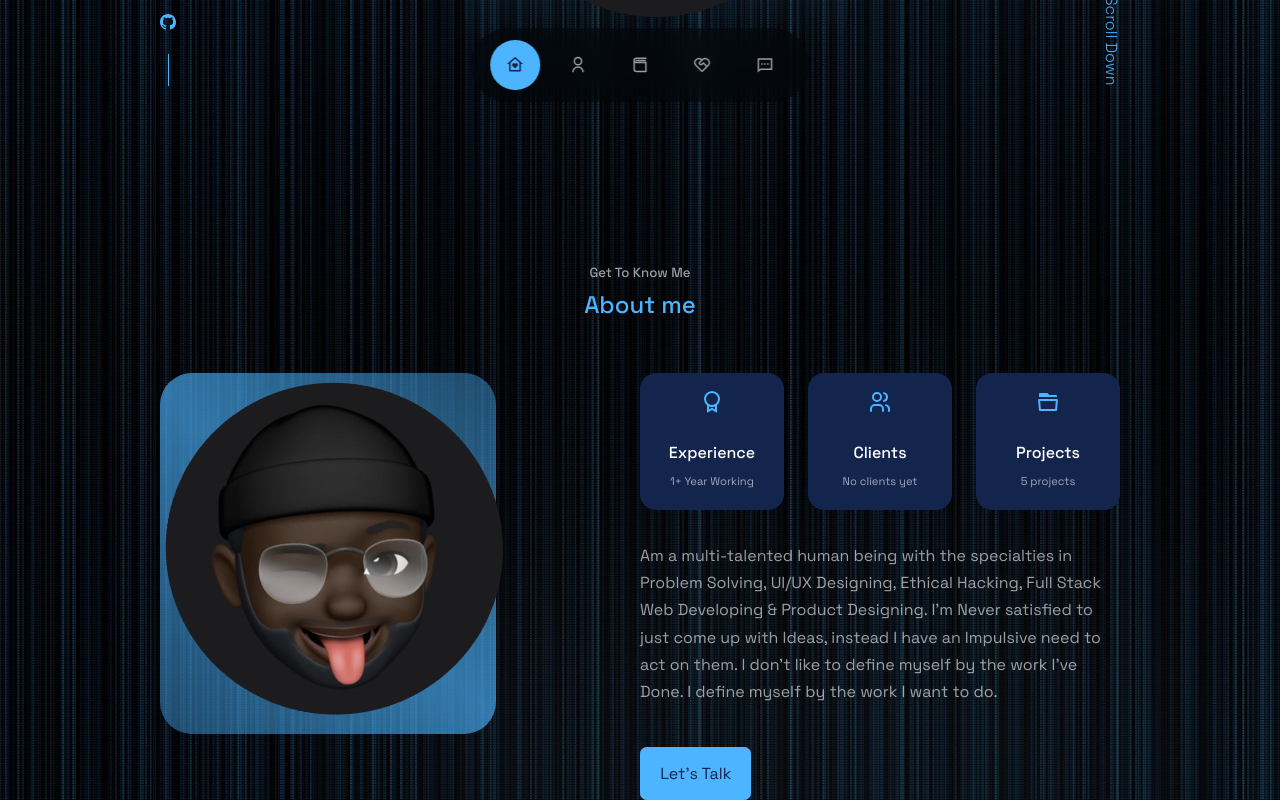
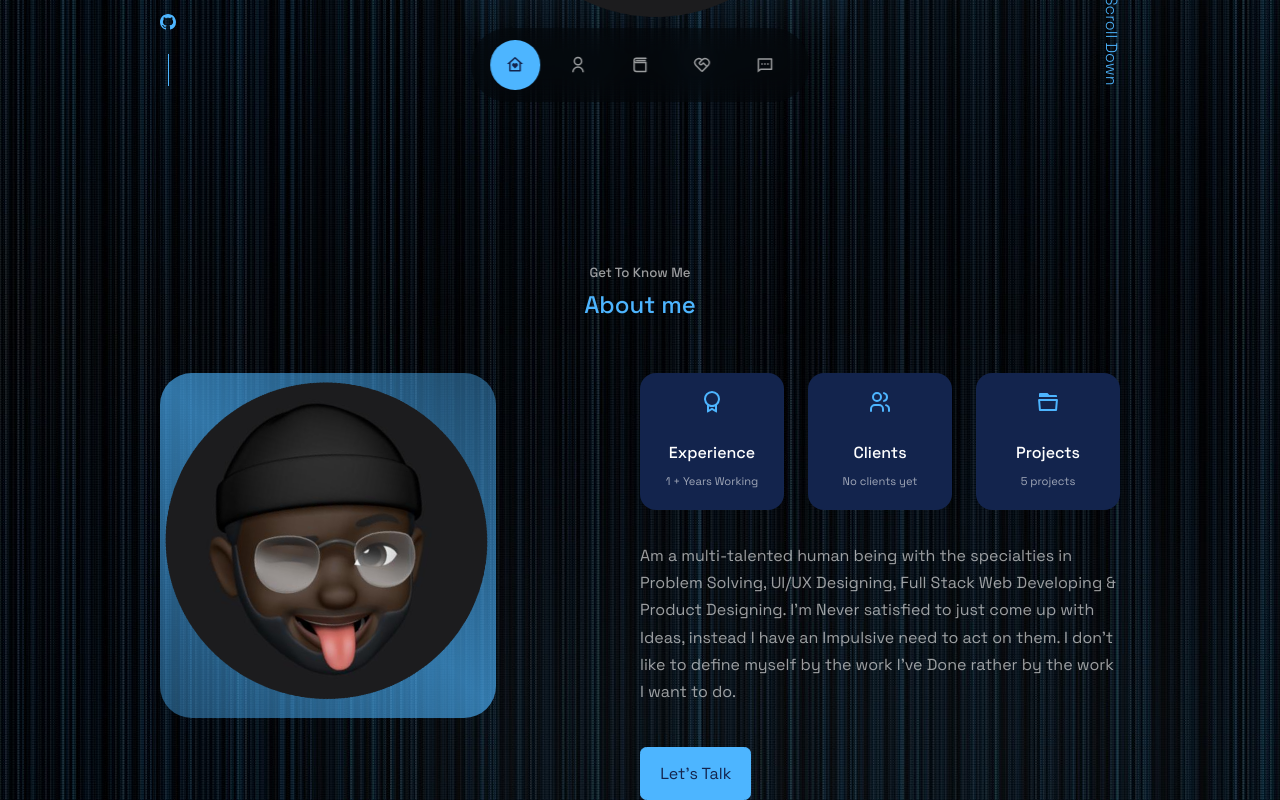
Before and after one commit to Felix-Barosio/Portfolio, a React (Create React App) app: page / in a window 1280 px wide. Shown: the part 666-1466 px from the top of the page. Built offline with nearby package versions, Linux system fonts and the light colour scheme.

Commit message:
Updated details

```diff
--- a/src/components/About/About.css
+++ b/src/components/About/About.css
@@ -24,8 +24,8 @@
   overflow: hidden;
   transform: rotate(10deg);
   transition: var(--transition);
-  width: 22rem;
-  height: 22rem;
+  width: 21rem;
+  height: 21rem;
   padding: 0.2rem;
 }
 
--- a/src/components/About/About.js
+++ b/src/components/About/About.js
@@ -23,7 +23,7 @@ const About = () => {
                         <article className='about_card'>
                             <RiAwardLine className='about_icon' />
                             <h5>Experience</h5>
-                            <small>1+ Year Working</small>
+                            <small>1 + Years Working</small>
                         </article>
 
                         <article className='about_card'>
@@ -39,7 +39,7 @@ const About = () => {
                         </article>
                     </div>
                     <p>
-                        Am a multi-talented human being with the specialties in Problem Solving, UI/UX Designing, Ethical Hacking, Full Stack Web Developing & Product Designing. I'm Never satisfied to just come up with Ideas, instead I have an Impulsive need to act on them. I don't like to define myself by the work I've Done. I define myself by the work I want to do.
+                        Am a multi-talented human being with the specialties in Problem Solving, UI/UX Designing, Full Stack Web Developing & Product Designing. I'm Never satisfied to just come up with Ideas, instead I have an Impulsive need to act on them. I don't like to define myself by the work I've Done rather by the work I want to do.
                     </p>
                     <a href='#contact' className='btn btn-primary'> Let's Talk </a>
                 </div>
@@ -48,4 +48,4 @@ const About = () => {
     )
 }
 
-export default About
+export default About;
```
